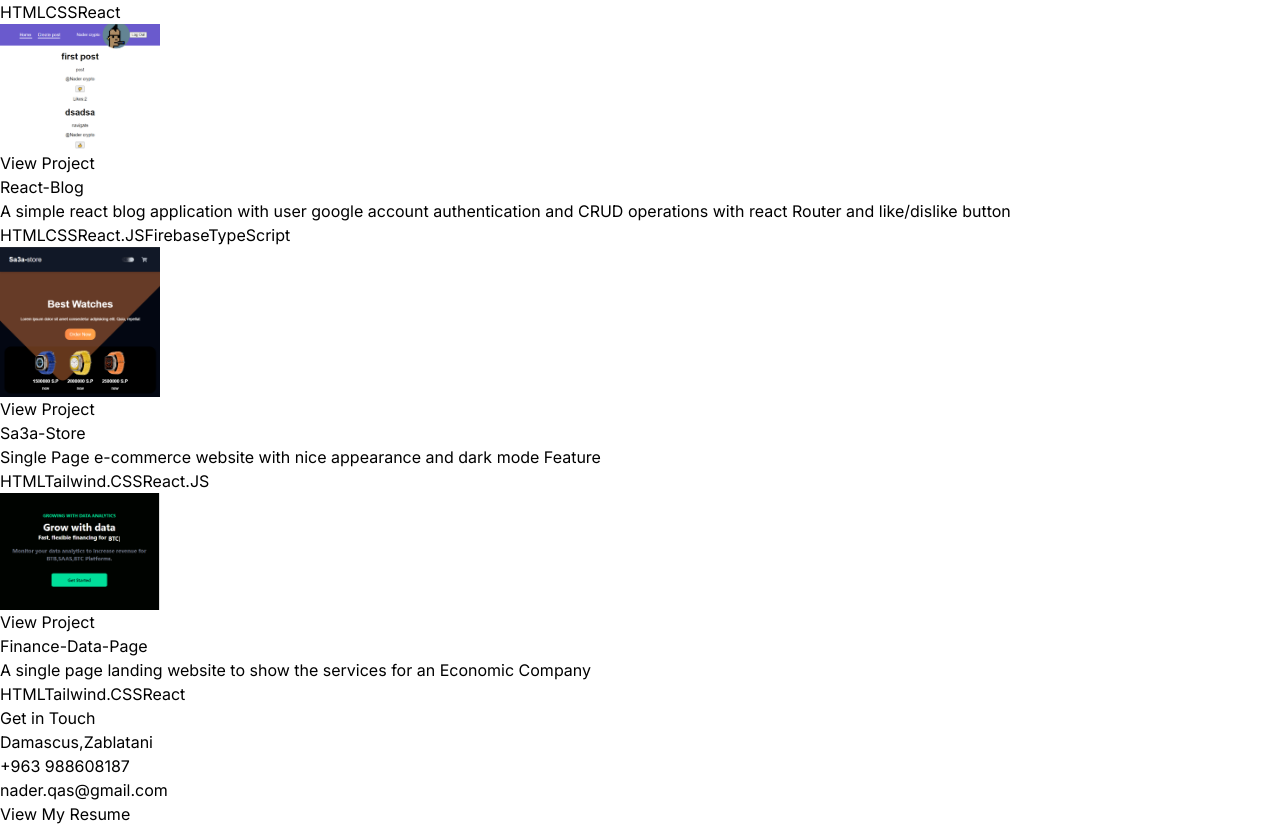
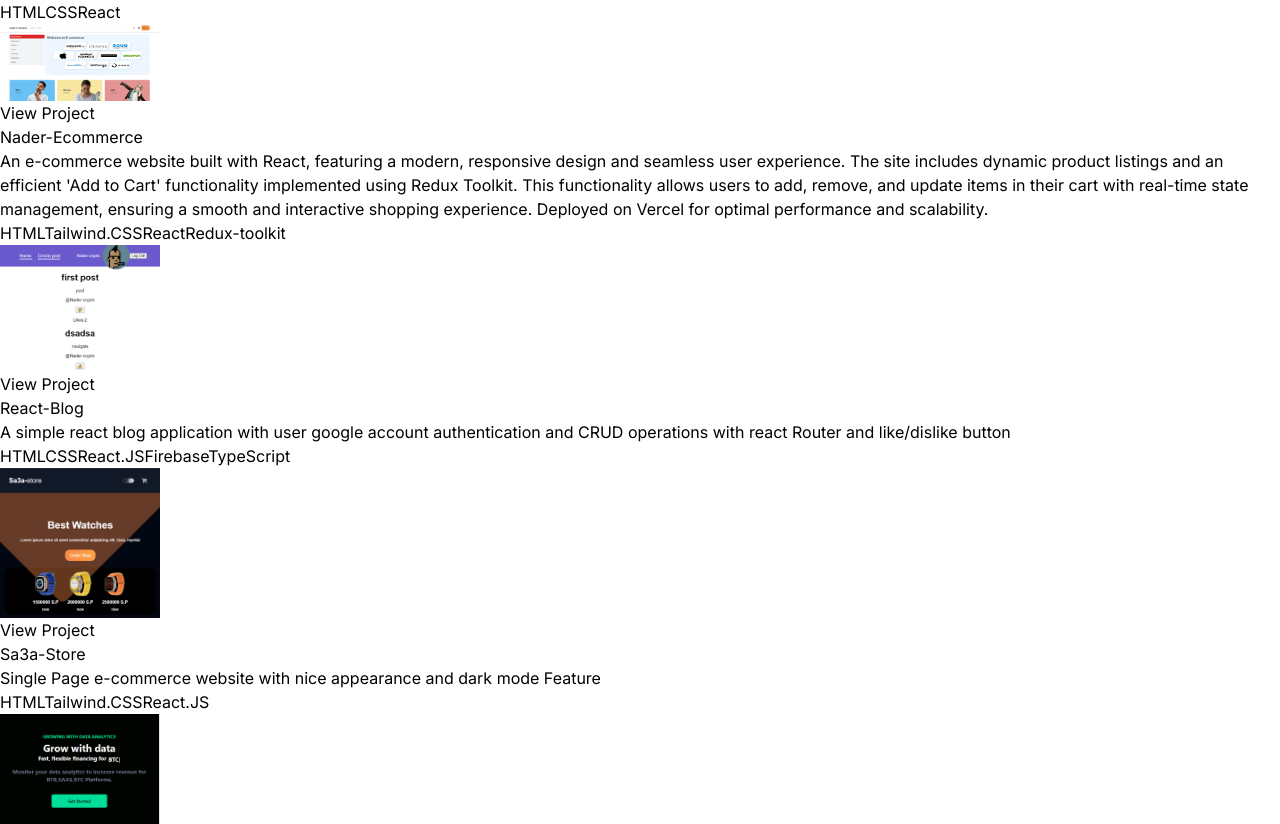
Before and after one commit to NaderQast/portfolio, a React (Vite) app: page / in a window 1280 px wide. Shown: the part 1763-2587 px from the top of the page. Built offline with nearby package versions, Linux system fonts and the light colour scheme.

Commit message:
new Project added

```diff
--- a/src/constants/index.js
+++ b/src/constants/index.js
@@ -6,6 +6,8 @@ import project5 from "../assets/projects/P1.png";
 import project6 from "../assets/projects/p3.png";
 import project7 from "../assets/projects/p2.png";
 import project8 from "../assets/projects/p4.png";
+import project9 from "../assets/projects/p5.png";
+
 
 export const HERO_CONTENT = `A motivated Computer Engineer passionate for tech ,seeking for imporving my skills , particularly in WEB development . I enjoy learning and working with others , and I am excited to see where my skills and passion for building will take me in future. `;
 ;
@@ -43,6 +45,14 @@ export const PROJECTS = [
     link:"https://crypto-souq.vercel.app/"
   },
   {
+    title: "Nader-Ecommerce",
+    image: project9 ,
+    description:
+      "An e-commerce website built with React, featuring a modern, responsive design and seamless user experience. The site includes dynamic product listings and an efficient 'Add to Cart' functionality implemented using Redux Toolkit. This functionality allows users to add, remove, and update items in their cart with real-time state management, ensuring a smooth and interactive shopping experience. Deployed on Vercel for optimal performance and scalability. ",
+    technologies: ["HTML", "Tailwind.CSS", "React","Redux-toolkit"],
+    link:"https://nader-ecommerce.vercel.app/"
+  },
+  {
     title: "React-Blog",
     image: project6,
     description:
```
Also changed, not shown: src/assets/projects/p5.png (added).
